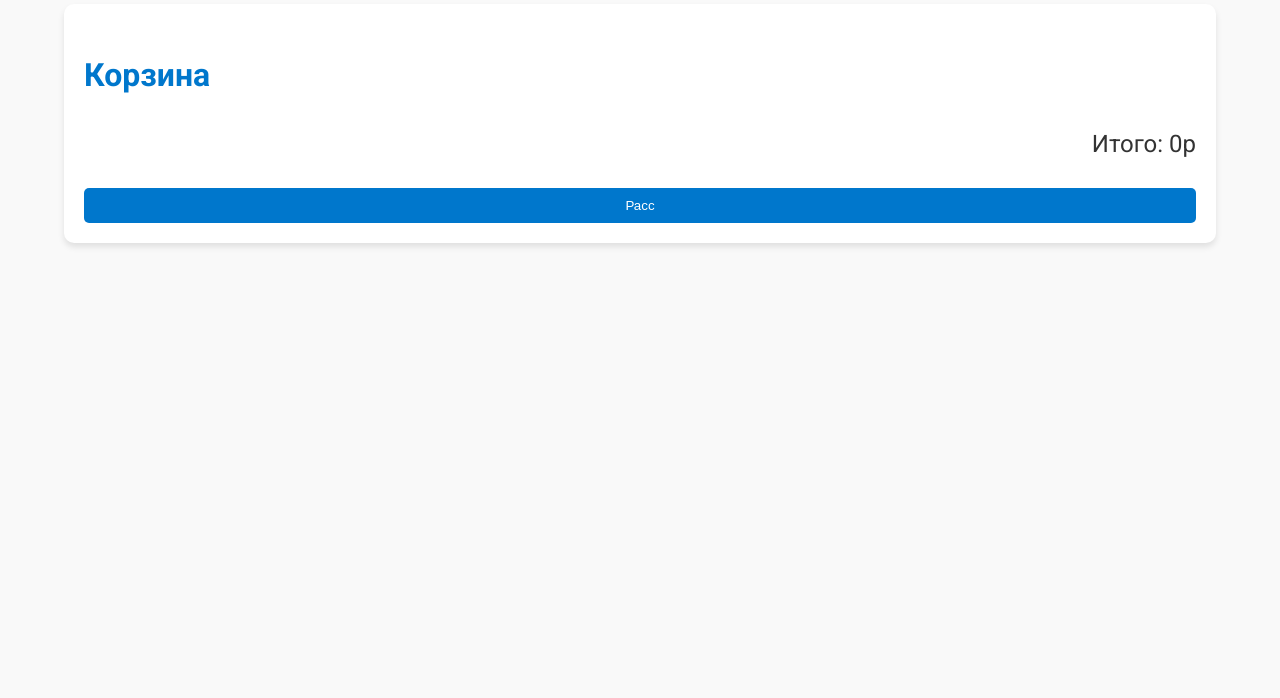
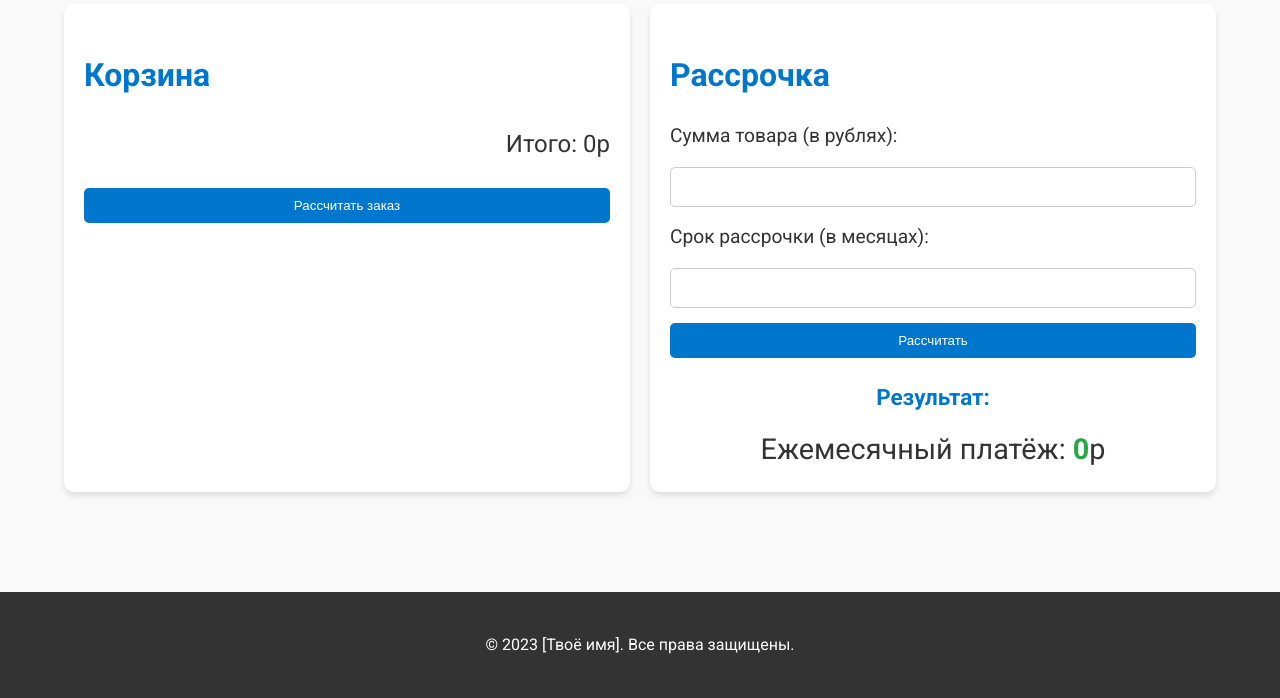
Before and after one commit to arti2704/artisteambay.github.io, a plain HTML site: page store.html in a window 1280 px wide. Shown: the part 2266-2964 px from the top of the page. Before the commit the page ends 2569 px from the top, so only its background shows below. Drawn offline with Linux system fonts and the light colour scheme.

Commit message:
next
fix

```diff
--- a/store.html
+++ b/store.html
@@ -66,4 +66,35 @@
                 <h2>Корзина</h2>
                 <div class="cart-items"></div>
                 <p class="total">Итого: <span id="total-price">0</span>р</p>
-                <button class="calculate-order-button">Расс
+                <button class="calculate-order-button">Рассчитать заказ</button>
+            </div>
+
+            <div class="installment">
+                <h2>Рассрочка</h2>
+                <form id="installment-form">
+                    <label for="amount">Сумма товара (в рублях):</label>
+                    <input type="number" id="amount" name="amount" required>
+
+                    <label for="months">Срок рассрочки (в месяцах):</label>
+                    <input type="number" id="months" name="months" required>
+
+                    <button type="submit">Рассчитать</button>
+                </form>
+
+                <div class="result">
+                    <h3>Результат:</h3>
+                    <p>Ежемесячный платёж: <span id="monthly-payment">0</span>р</p>
+                </div>
+            </div>
+        </div>
+    </section>
+
+    <footer>
+        <div class="container">
+            <p>© 2023 [Твоё имя]. Все права защищены.</p>
+        </div>
+    </footer>
+
+    <script src="script.js"></script>
+</body>
+</html>
```
